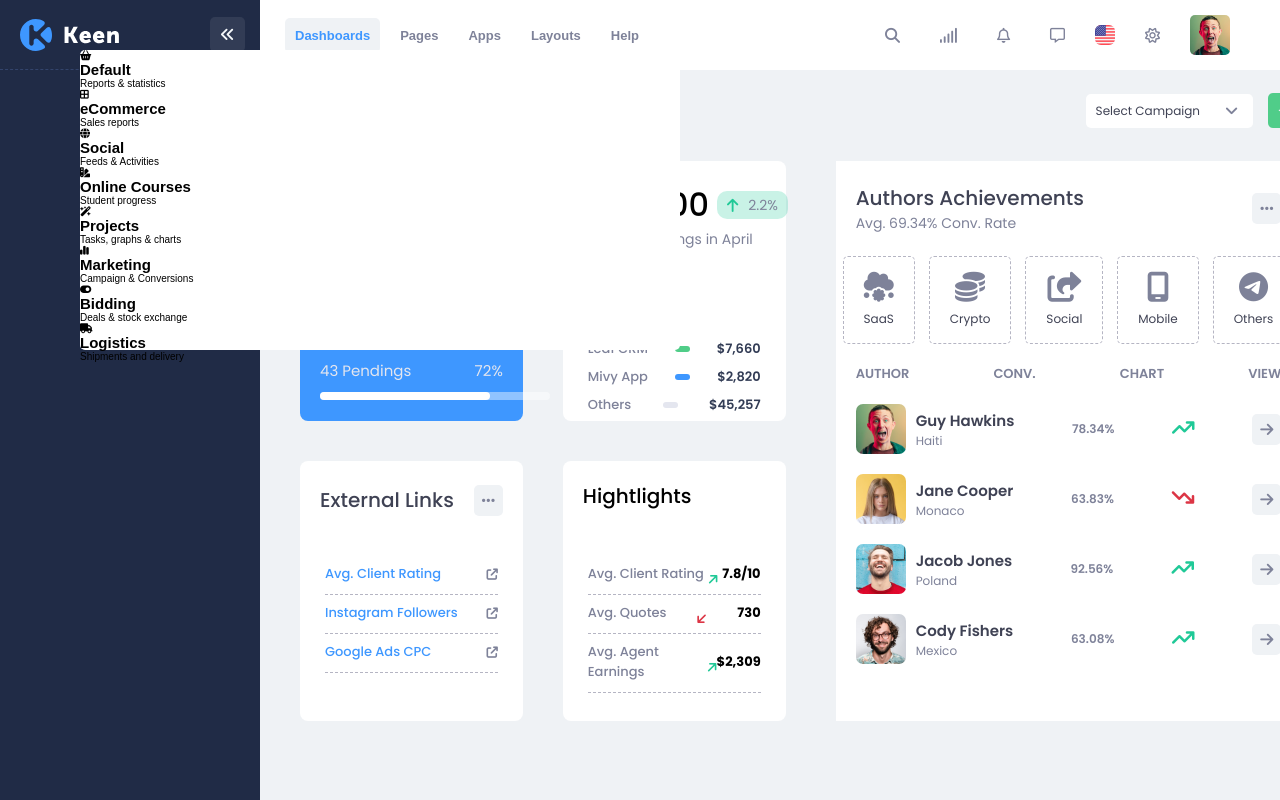
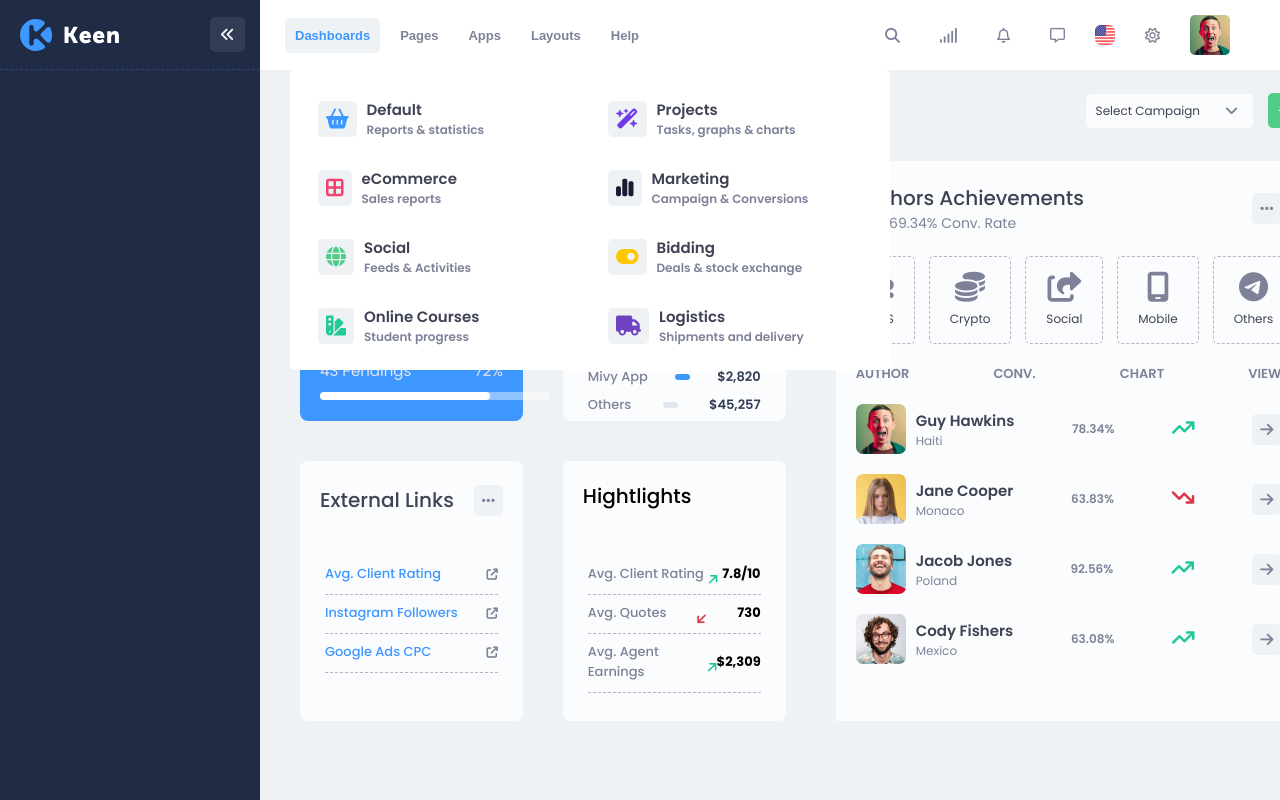
Before and after one commit to KaranChandekar/Keen-WebsiteClone, a plain HTML site: page index.html in a window 1280 px wide. Shown: the top 800 px of the page. Drawn offline with Linux system fonts and the light colour scheme.

Commit message:
styled dashboard section

```diff
--- a/assets/css/style.css
+++ b/assets/css/style.css
@@ -133,12 +133,90 @@ body {
 .dashboards {
   width: 60rem;
   height: 30rem;
-  top: 5rem;
-  left: 8rem;
+  top: 7rem;
+  left: 29rem;
   background-color: #ffffff;
   position: absolute;
   z-index: 99;
   border-radius: 0.5rem;
+  display: flex;
+  justify-content: space-between;
+  font-family: "Poppins";
+  padding: 1rem;
+}
+
+.dashboards .container {
+  width: 50%;
+}
+
+.dashboards .container .content-wrapper {
+  display: flex;
+  margin: 0.8rem;
+  padding: 1rem;
+  border-radius: 0.5rem;
+  align-items: center;
+  cursor: pointer;
+}
+
+.dashboards .container .content-wrapper:hover {
+  background-color: #f5f8faca;
+}
+
+.dashboards .container .content-wrapper i {
+  background-color: #eff2f5;
+  font-size: 2rem;
+  color: #7e8299;
+  padding: 0.8rem;
+  border-radius: 0.5rem;
+  cursor: pointer;
+}
+
+.dashboards .container .content-wrapper .default {
+  color: #3e97ff;
+}
+
+.dashboards .container .content-wrapper .ecommerce {
+  color: #f1416c;
+}
+
+.dashboards .container .content-wrapper .social {
+  color: #50cd89;
+}
+
+.dashboards .container .content-wrapper .online-course {
+  color: #20c997;
+}
+
+.dashboards .container .content-wrapper .project {
+  color: #7239ea;
+}
+
+.dashboards .container .content-wrapper .marketing {
+  color: #181c32;
+}
+
+.dashboards .container .content-wrapper .bidding {
+  color: #ffc700;
+}
+
+.dashboards .container .content-wrapper .logistic {
+  color: #6f42c1;
+}
+
+.dashboards .container .content-wrapper .text-wrapper {
+  margin: 0 1rem;
+}
+
+.dashboards .container .content-wrapper .text-wrapper h2 {
+  font-size: 1.5rem;
+  font-weight: 600;
+  color: #3f4254;
+}
+
+.dashboards .container .content-wrapper .text-wrapper p {
+  font-size: 1.2rem;
+  font-weight: 600;
+  color: #7e8299;
 }
 /* End of Dashboards Section */
 /* End of Nav Links Content */
@@ -179,7 +257,7 @@ body {
 .select-container {
   display: flex;
   align-items: center;
-  background-color: #ffffff;
+  background-color: #ffffffc6;
   padding: 0.8rem 0;
   border-radius: 0.5rem;
   cursor: pointer;
@@ -234,7 +312,7 @@ body {
 .card {
   min-height: 7rem;
   height: 26rem;
-  background-color: #ffffff;
+  background-color: #ffffffc6;
   margin: 1rem;
   border-radius: 0.8rem;
 }
@@ -444,7 +522,7 @@ body {
 .right-cards-container {
   width: 100%;
   height: 56rem;
-  background-color: #ffffff;
+  background-color: #ffffffc6;
   margin: 1rem 3rem;
 }
 
```
